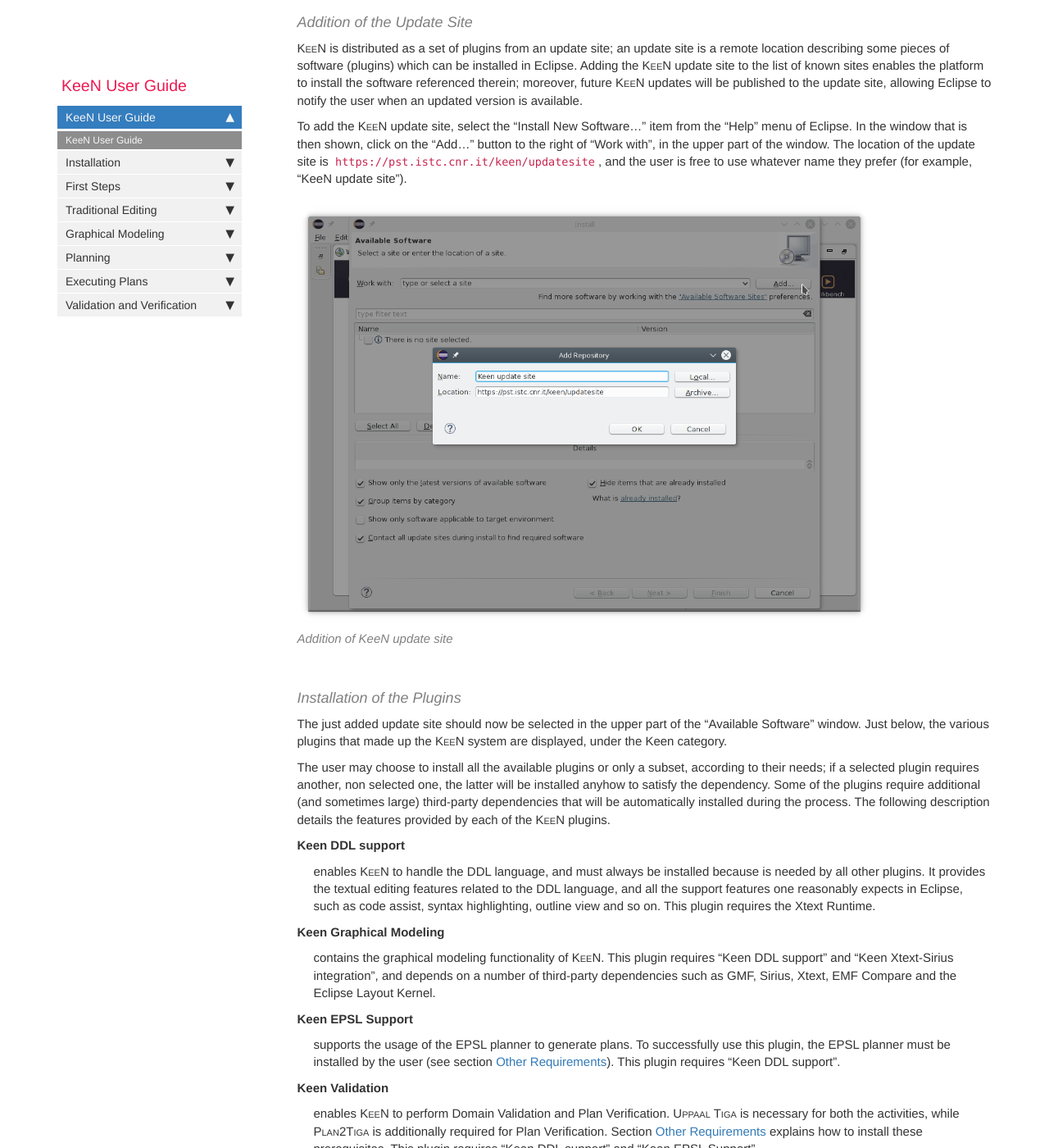
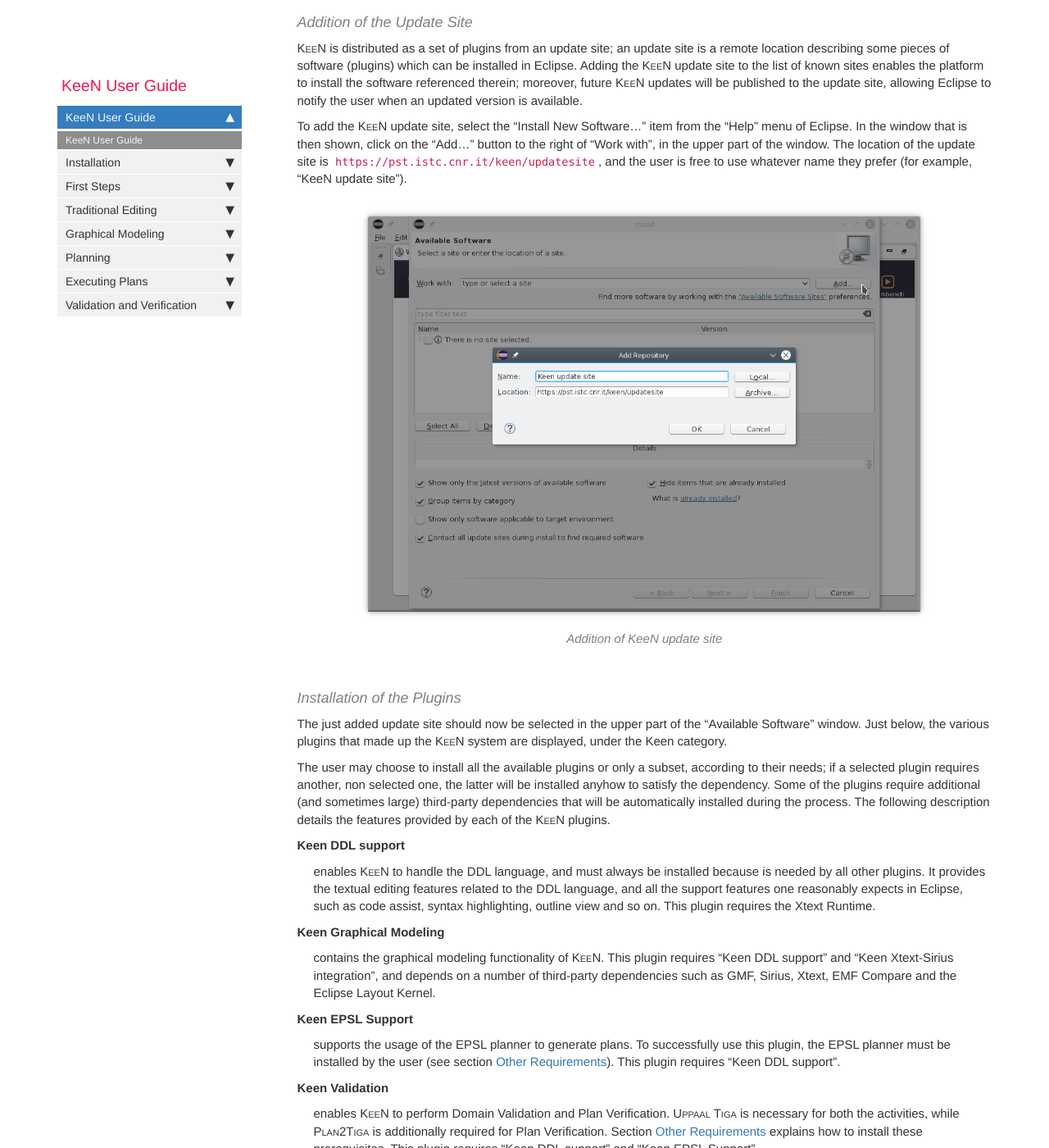
Before and after one commit to ugilio/keen, a Jekyll site: the page built from userguide.md, in a window 1280 px wide and 1400 px high, scrolled down 1734 px. Shown: the whole window at 82% size. Built offline with Jekyll 4.4.1, drawn with Linux system fonts in a browser that asks for light colours; nearby versions of some CDN libraries; comment, search, counter and statistics services are not loaded.

Commit message:
Center figures

```diff
--- a/_includes/inline.css
+++ b/_includes/inline.css
@@ -1,3 +1,10 @@
     span.sc {
         font-variant: small-caps;
     }
+    .post-content figure {
+        text-align: center;
+    }
+    .post-content figcaption {
+        margin-left: auto;
+        margin-right: auto;
+    }
```
